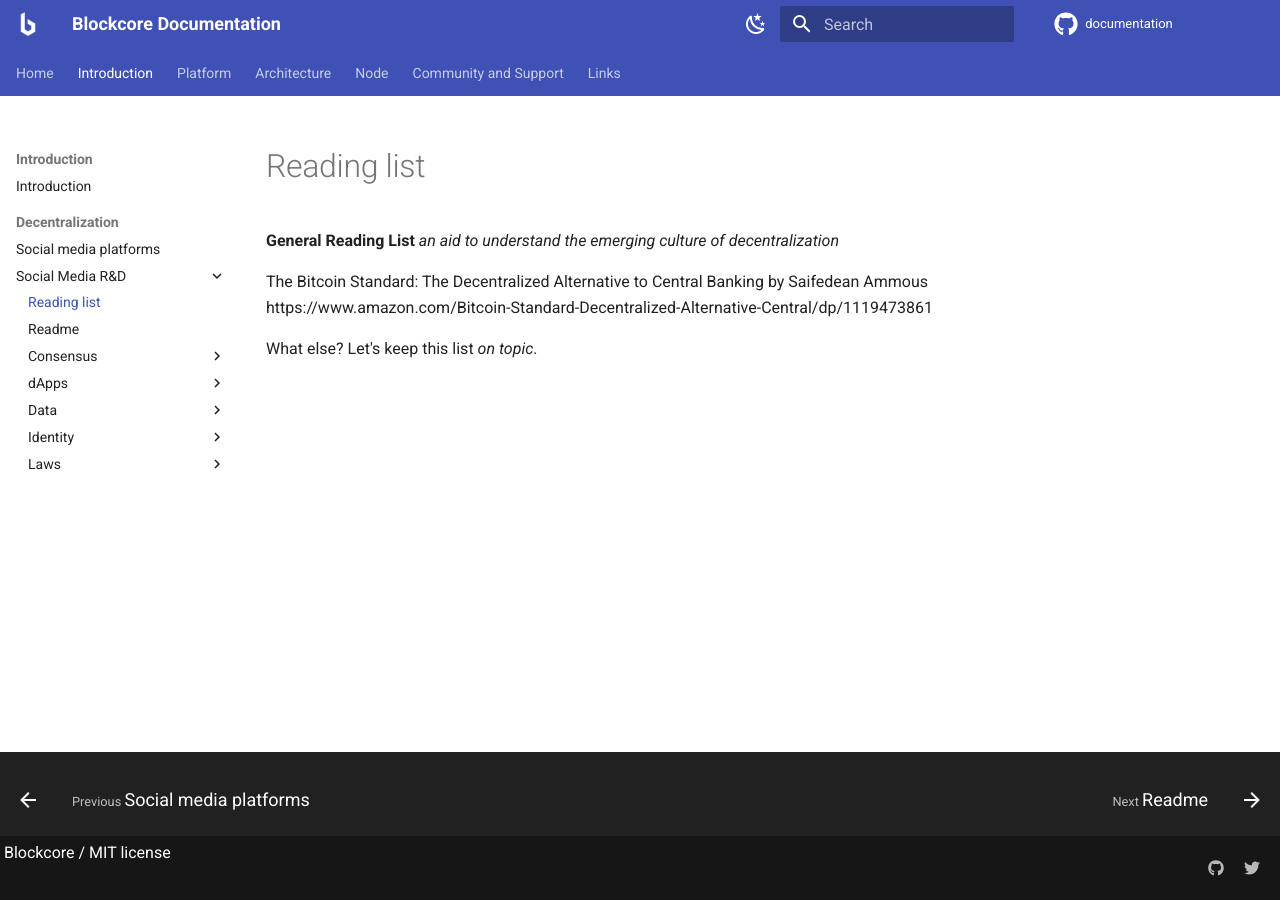
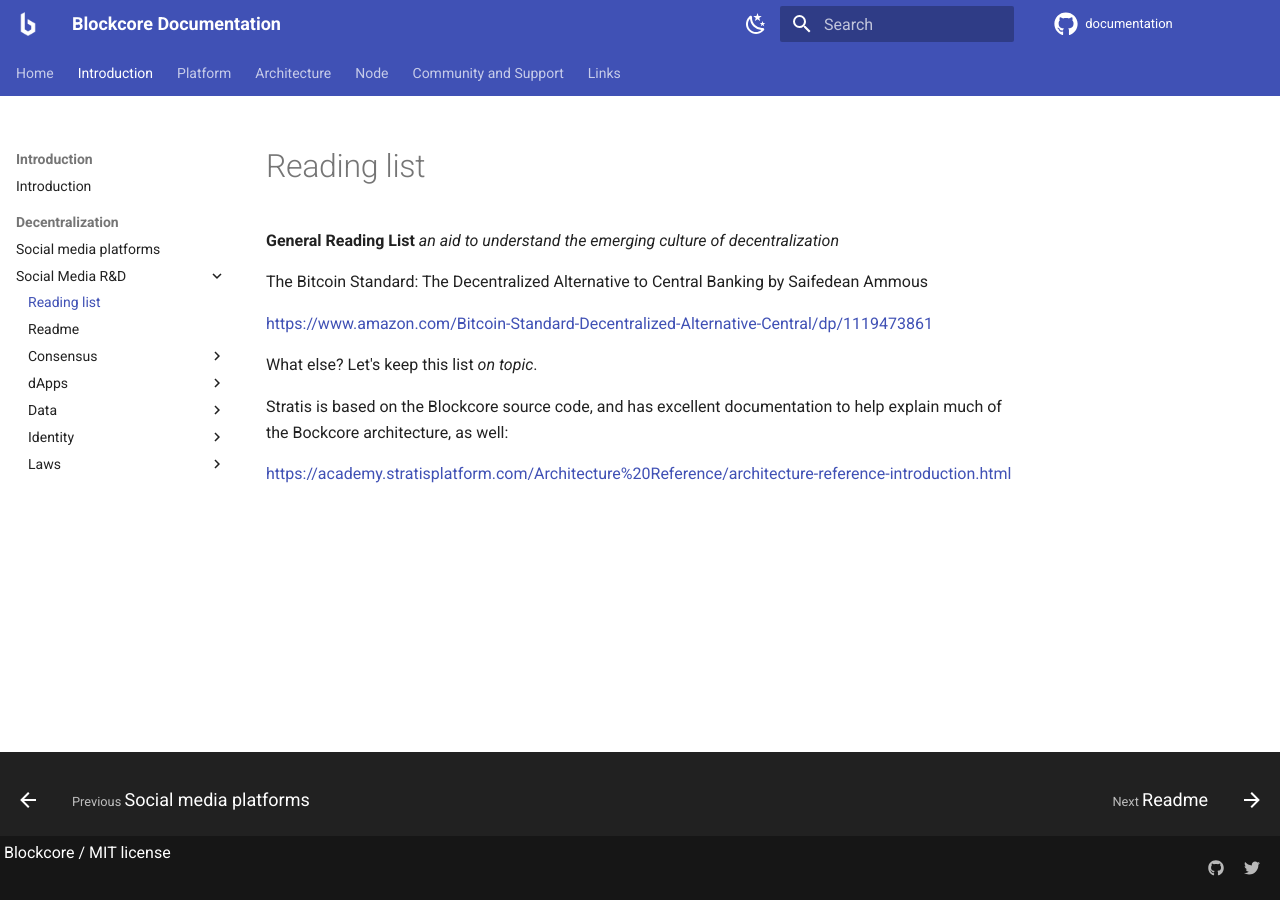
Before and after one commit to block-core/documentation, an MkDocs documentation site: the page built from docs/decentralization/social-media/research-and-design/reading-list.md, in a window 1280 px wide. Built offline with MkDocs 1.6.1 and Material for MkDocs 9.7.7, drawn with Linux system fonts in a browser that asks for light colours; comment, search, counter and statistics services are not loaded.

Commit message:
fixup links

```diff
--- a/docs/decentralization/social-media/research-and-design/reading-list.md
+++ b/docs/decentralization/social-media/research-and-design/reading-list.md
@@ -2,6 +2,11 @@
 *an aid to understand the emerging culture of decentralization*
 
 The Bitcoin Standard: The Decentralized Alternative to Central Banking by Saifedean Ammous
-https://www.amazon.com/Bitcoin-Standard-Decentralized-Alternative-Central/dp/1119473861
+
+<a href="https://www.amazon.com/Bitcoin-Standard-Decentralized-Alternative-Central/dp/1119473861">https://www.amazon.com/Bitcoin-Standard-Decentralized-Alternative-Central/dp/1119473861</a>
 
 What else? Let's keep this list *on topic*.
+
+Stratis is based on the Blockcore source code, and has excellent documentation to help explain much of the Bockcore architecture, as well:
+
+<a href="https://academy.stratisplatform.com/Architecture%20Reference/architecture-reference-introduction.html">https://academy.stratisplatform.com/Architecture%20Reference/architecture-reference-introduction.html</a>
```
